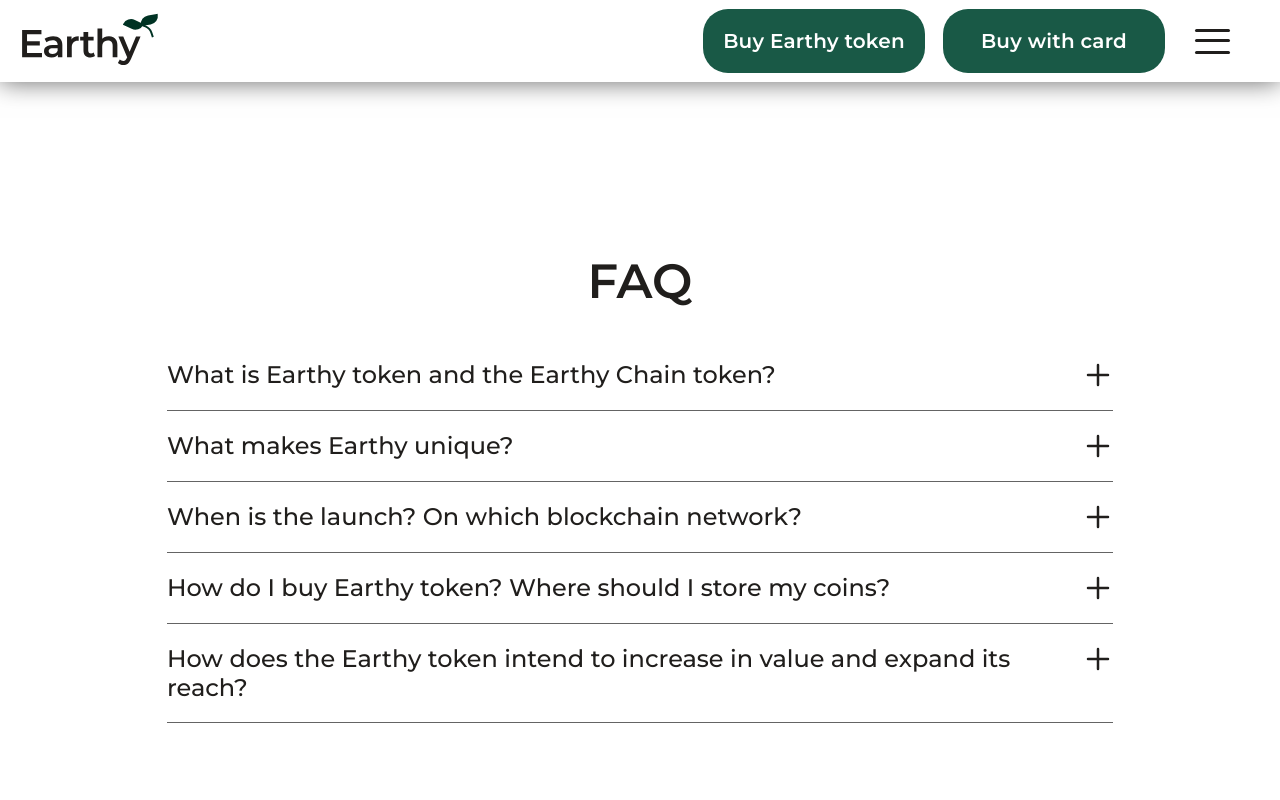
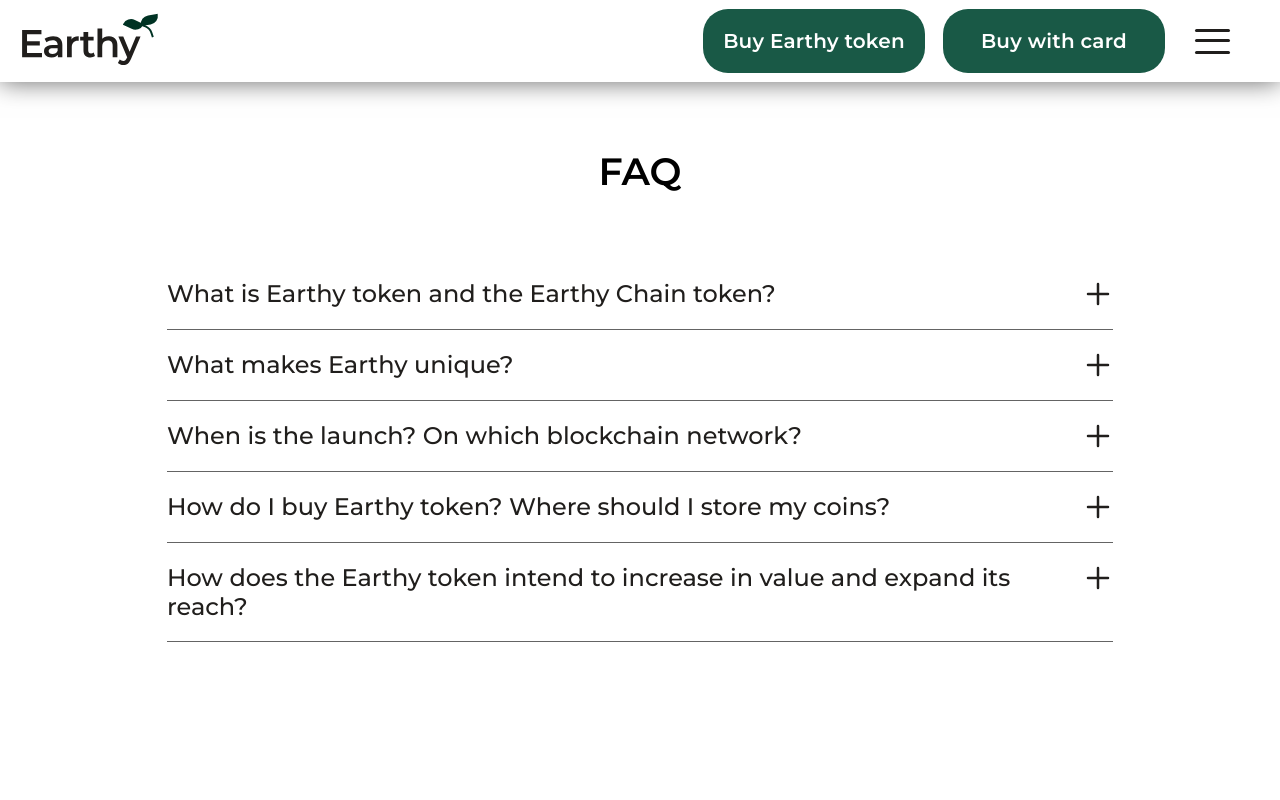
Before and after one commit to DMCprogs/earthry, a Next.js app: page /faq in a window 1280 px wide. Shown: the top 800 px of the page. Built offline with nearby package versions, Linux system fonts and the light colour scheme.

Commit message:
fix margin faq

```diff
--- a/src/app/blog/styles.blog.ts
+++ b/src/app/blog/styles.blog.ts
@@ -45,7 +45,7 @@
   $media4?: any;
   $media5?: any;
 };
-export const DivBlogH1SC = styled.div<Props>`
+export const DivH1SC = styled.div<Props>`
   width: 100%;
   display: grid;
   height: max-content;
--- a/src/app/faq/page.tsx
+++ b/src/app/faq/page.tsx
@@ -7,13 +7,19 @@
 } from "./styles.section6";
 import { FAQs, questionAnswer } from "./data";
 import FAQElement from "./faq_element";
+import { DivH1SC } from "../blog/styles.blog";
 
 const FAQ = () => {
   return (
     <DivWrapSec6SC>
       <DivContentSC>
-        <DivTitleSC> FAQ</DivTitleSC>
-
+        <DivH1SC
+          $media1={"66px 0 34px 0"}
+          $media2="100px 0 10px 0"
+          $media3="80px 0 0px 0"
+          $media4="45px 0 0px 0"
+        >FAQ
+        </DivH1SC>
         <DivContainerSec6SC>
           {FAQs.map(
             (item: questionAnswer, index: number): ReactElement => (
--- a/src/app/faq/styles.section6.ts
+++ b/src/app/faq/styles.section6.ts
@@ -9,7 +9,7 @@
   height: max-content;
   width: 97%;
   //border: 1px solid red;
-  margin-top: clamp(140px, 20vw, 170px);
+  /* margin-top: clamp(140px, 20vw, 170px); */
 `;
 export const DivContentSC = styled.div`
   display: grid;
@@ -18,6 +18,9 @@
   justify-content: center;
   max-width: 1030px;
   height: max-content;
+    @media(max-width:768px){
+      gap: 20px;
+  }
   //border: 1px solid green;
 `;
 
```
Also changed, not shown: src/app/blog/page.tsx (+5 -5 lines).
